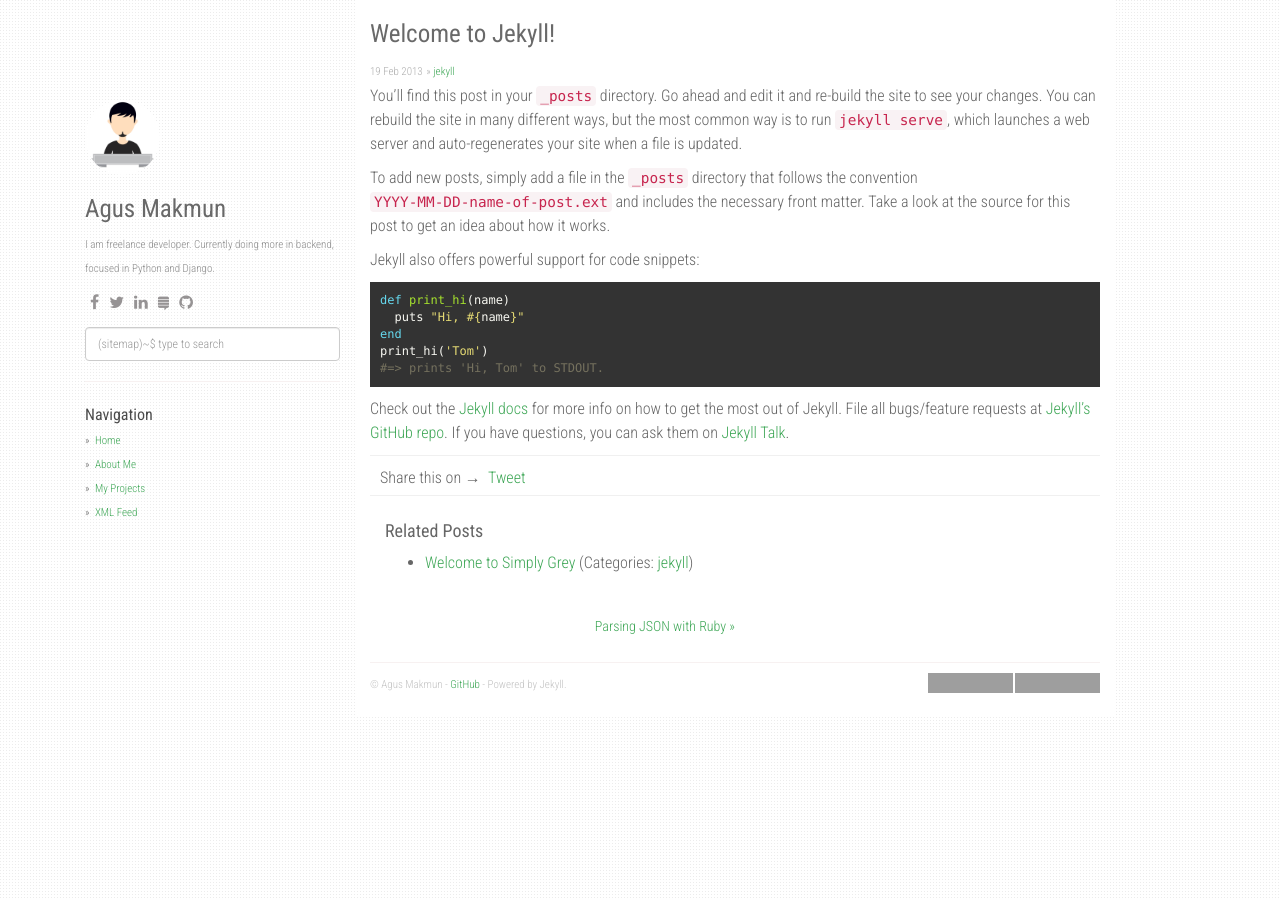
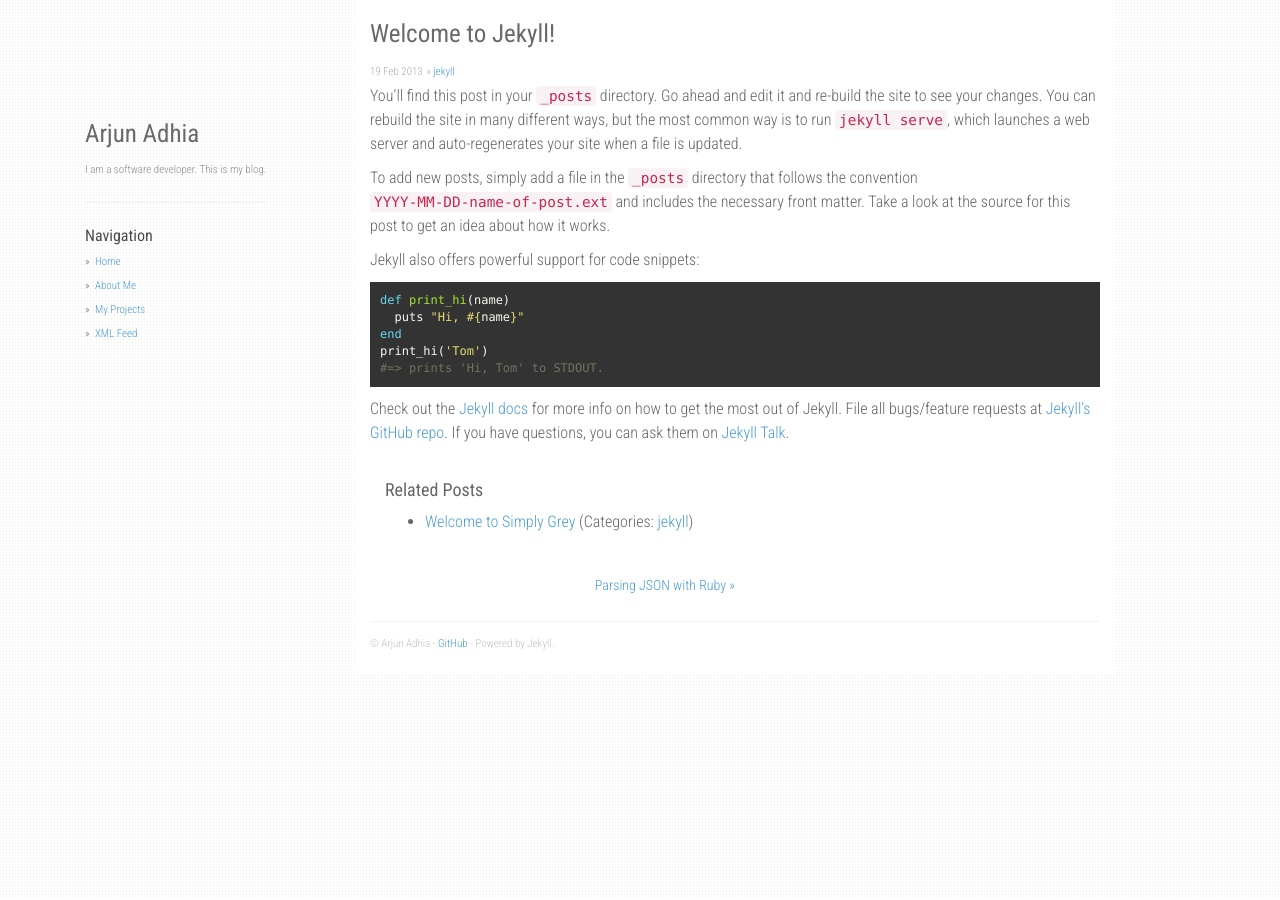
Before and after one commit to gapuchi/gapuchi.github.io, a Jekyll site: the page built from _posts/2016-04-19-welcome-to-jekyll.markdown, in a window 1280 px wide. Built offline with Jekyll 4.4.1, drawn with Linux system fonts in a browser that asks for light colours; nearby versions of some CDN libraries; comment, search, counter and statistics services are not loaded; grey boxes are pictures that could not be loaded.

Commit message:
Removed unused parts and modified config.

```diff
--- a/_config.yml
+++ b/_config.yml
@@ -1,8 +1,8 @@
-title: Stack Problems
-description: My Personal Stack Problems
-author: Agus Makmun
-github: https://github.com/agusmakmun
-about: I am freelance developer. Currently doing more in backend, focused in Python and Django.
+title: Posts
+description: My Blog
+author: Arjun Adhia
+github: https://github.com/gapuchi
+about: I am a software developer. This is my blog.
 disqus_shortname: stackproblems
 google_analytics: UA-XXXXXXXX-Y
 avatar_url: /static/img/avatar.jpg
@@ -15,22 +15,6 @@ collections:
     output: true
     permalink: /project/:path/
 
-social:
-    - icon: fa-facebook
-      link: "#"
-    - icon: fa-twitter
-      link: "https://twitter.com/agusmakmun6"
-    - icon: fa-linkedin
-      link: "https://www.linkedin.com/in/summonagus"
-    - icon: fa-stack-exchange
-      link: "#"
-    - icon: fa-github
-      link: "https://github.com/agusmakmun"
-
-share:
-  twitter_username: agusmakmun6
-  fb_appid: 1749788565247320
-
 urls:
     - text: About Me
       url: /about/
@@ -39,7 +23,7 @@ urls:
     - text: XML Feed
       url: /feed.xml
 
-url: "https://agusmakmun.github.io"
+url: "https://gapuchi.github.io"
 baseurl: ""
 paginate: 20
 per_page: 20
--- a/_layouts/default.html
+++ b/_layouts/default.html
@@ -13,7 +13,6 @@ layout: compress
     <meta name="description" content="{% if page.title %}{{ page.title }}{% else %}{{ site.description }}{% endif %}" />
     <meta name="keywords" content="{% if page.title %}{{ page.title }}, {{ site.title }}, {% for categ in page.categories %}{{ categ }}{% if forloop.last == false %}, {% endif %}{% endfor %}{% else %}{{ site.title }}, {% for category in site.categories %}{% capture categories_slug %}{{ category | first }}{% endcapture %}{% for categ in categories_slug %}{{ categ }}{% endfor %}{% if forloop.last == false %}, {% endif %}{% endfor %}{% endif %}" />
     <link rel="alternate" type="application/rss+xml" title="RSS" href="/feed.xml">
-    <meta content="{{ site.share.fb_appid }}" property="fb:app_id">
     <meta content="{{ site.title }}" property="og:site_name">
 
     {% if page.noindex %}
@@ -43,12 +42,6 @@ layout: compress
       <meta content="{{ site.url }}/about/" property="article:author">
     {% endif %}
 
-    {% if page.image %}
-      <meta content="{{ site.url }}/static/img/posts/{{ page.image }}" property="og:image">
-    {% else %}
-      <meta content="{{ site.url }}{{ site.avatar_url }}" property="og:image">
-    {% endif %}
-
     {% if page.categories %}
       {% for category in page.categories limit:1 %}
         <meta content="{{ category }}" property="article:section">
@@ -60,10 +53,6 @@ layout: compress
         <meta content="{{ tag }}" property="article:tag">
       {% endfor %}
     {% endif %}
-
-    <meta name="twitter:card" content="summary">
-    <meta name="twitter:site" content="@{{ site.share.twitter_username }}">
-    <meta name="twitter:creator" content="@{{ site.share.twitter_username }}">
 
     {% if page.title %}
       <meta name="twitter:title" content="{{ page.title }}">
@@ -116,24 +105,12 @@ layout: compress
     <div class="container">
       <div class="col-sm-3">
         <div class="fixed-condition">
-          <a href="/"><img class="profile-avatar" src="{{ site.avatar_url }}" height="75px" width="75px" /></a>
           <h1 class="author-name">{{ site.author }}</h1>
           {% if site.about %}
             <div class="profile-about">
               {{ site.about }}
             </div>
           {% endif %}
-          <div class="social">
-            <ul>
-              {% for link in site.social %}
-                <li><a href="{{ link.link }}" target="_blank"><i class="fa {{ link.icon }}"></i></a></li>
-              {% endfor %}
-            </ul>
-          </div>
-          <div class="search" id="js-search">
-            <input type="text" placeholder="(sitemap)~$ type to search" class="search__input form-control" id="js-search__input">
-            <ul class="search__results" id="js-search__results"></ul>
-          </div>
           <hr />
           <ul class="sidebar-nav">
             <strong>Navigation</strong>
@@ -152,10 +129,6 @@ layout: compress
           {% if site.github %}
             - <a href="{{ site.github }}">{{ site.github }}</a> - Powered by Jekyll.
           {% endif %}
-          <div class="btn-github" style="float:right;">
-            <iframe src="https://ghbtns.com/github-btn.html?user=agusmakmun&repo=agusmakmun.github.io&type=star&count=true" frameborder="0" scrolling="0" width="85" height="20px"></iframe>
-            <iframe src="https://ghbtns.com/github-btn.html?user=agusmakmun&repo=agusmakmun.github.io&type=fork&count=true" frameborder="0" scrolling="0" width="85" height="20px"></iframe>
-          </div>
         </footer>
       </div>
       <!-- end /.col-sm-8 -->
--- a/_layouts/post.html
+++ b/_layouts/post.html
@@ -14,7 +14,6 @@ layout: default
 
 <div class="content">
   <div class="post">{{ content }}</div>
-  {% include share-page.html %}
 </div>
 
 {% assign hasSimilar = '' %}
@@ -53,21 +52,3 @@ layout: default
     <a class="next" href="{{ page.next.url }}">{{ page.next.title }} &raquo;</a>
   {% endif %}
 </div>
-
-<div class="disqus-comments">
-  <div id="disqus_thread"></div>
-  <script type="text/javascript">
-    /* <![CDATA[ */
-    var disqus_shortname = "{{ site.disqus_shortname }}";
-    var disqus_identifier = "{{ site.url }}_{{ page.title }}";
-    var disqus_title = "{{ page.title }}";
-
-    /* * * DON'T EDIT BELOW THIS LINE * * */
-    (function() {
-        var dsq = document.createElement('script'); dsq.type = 'text/javascript'; dsq.async = true;
-        dsq.src = '//' + disqus_shortname + '.disqus.com/embed.js';
-        (document.getElementsByTagName('head')[0] || document.getElementsByTagName('body')[0]).appendChild(dsq);
-    })();
-    /* ]]> */
-  </script>
-</div>
--- a/static/css/main.css
+++ b/static/css/main.css
@@ -31,7 +31,7 @@ h2, h3 {
 }
 a, a:link, a:active {
   text-decoration: none;
-  color: #3fa757;
+  color: #4B9CD3;
 }
 a:hover {
   color: #B3B3B3;
@@ -148,11 +148,6 @@ div.col-sm-3 img.profile-avatar {
   color: #6D6D6D;
 }
 
-.share-page {
-  padding: 10px 10px 5px;
-  border-top: 1px solid #f0f0f0;
-  border-bottom: 1px solid #f0f0f0;
-}
 .post-content img,
 .content img {
   max-width: 100%
```
